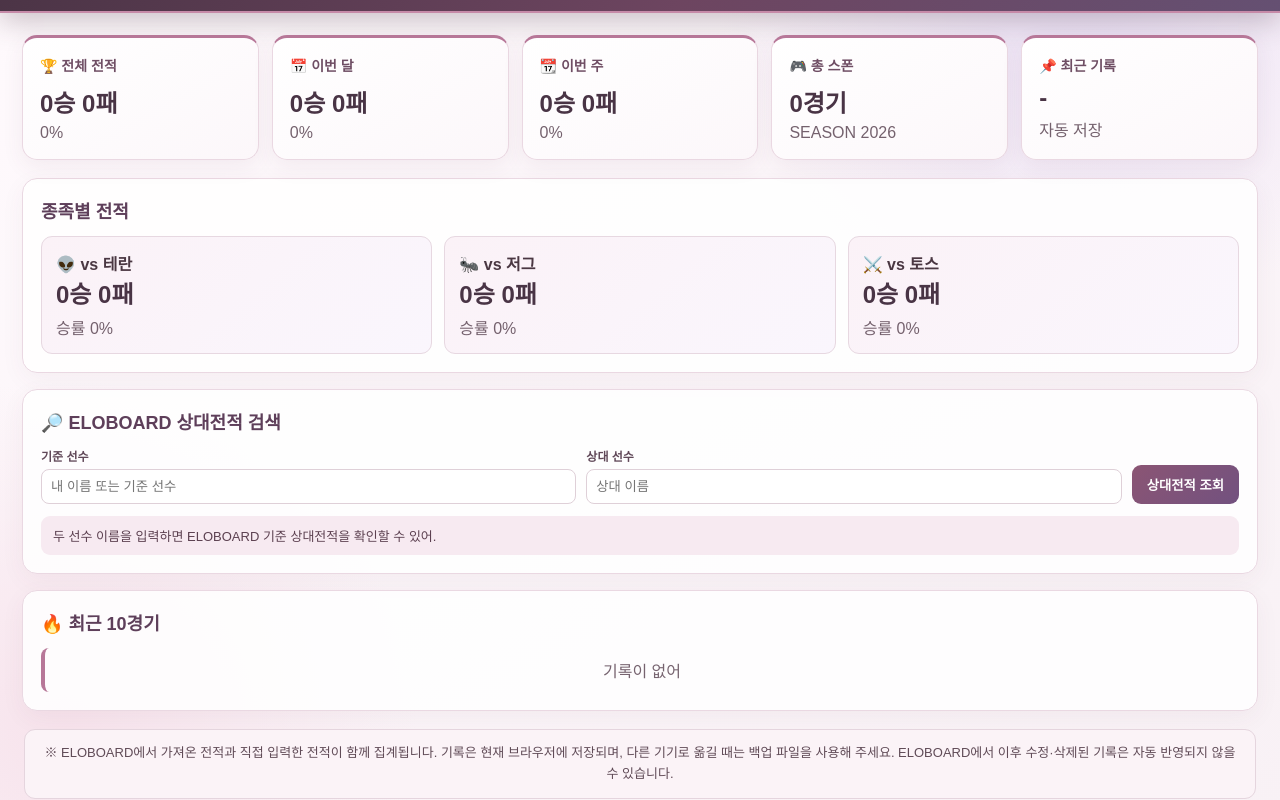
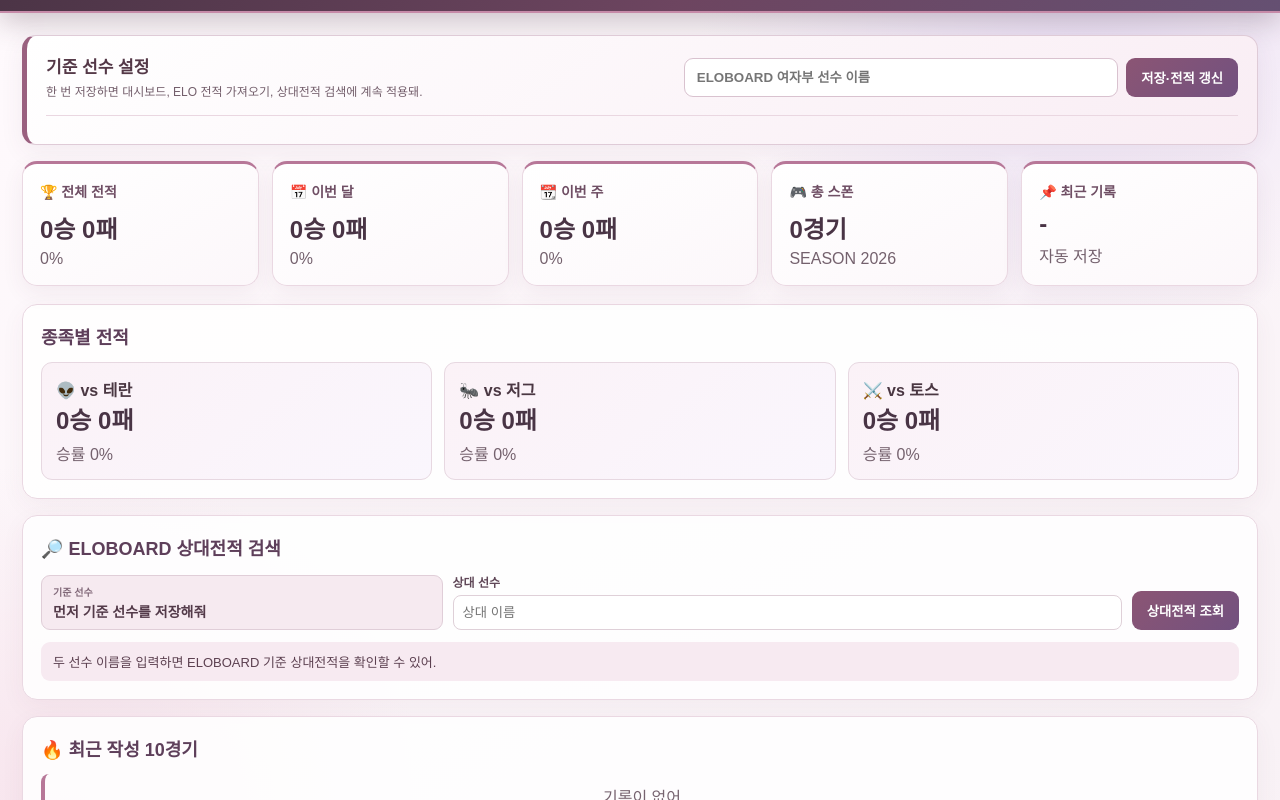
Before and after one commit to hanuri2000-svg/spwn-note, a plain HTML site: page index.html in a window 1280 px wide. Shown: the part 99-899 px from the top of the page. Drawn offline with Linux system fonts and the light colour scheme.

Commit message:
Add persistent base player dashboard

```diff
--- a/index.html
+++ b/index.html
@@ -142,6 +142,53 @@
         gap: 13px;
         margin-bottom: 18px;
       }
+      .player-setting {
+        display: grid;
+        grid-template-columns: minmax(220px, 1fr) minmax(320px, 0.9fr);
+        gap: 14px 22px;
+        align-items: center;
+        margin-bottom: 16px;
+        padding: 17px 19px;
+        border: 1px solid #dfcbd7;
+        border-left: 5px solid #9a607f;
+        border-radius: 14px;
+        background: linear-gradient(145deg, #fff, #f9edf4);
+        box-shadow: 0 7px 24px #633d5112;
+      }
+      .player-setting-copy strong {
+        display: block;
+        color: #543847;
+        font-size: 17px;
+      }
+      .player-setting-copy span {
+        display: block;
+        margin-top: 5px;
+        color: #735e6b;
+        font-size: 12px;
+        line-height: 1.5;
+      }
+      .player-setting-controls {
+        display: grid;
+        grid-template-columns: minmax(170px, 1fr) auto;
+        gap: 8px;
+      }
+      .player-setting-controls input {
+        width: 100%;
+        padding: 10px 12px;
+        border: 1px solid #d9c2cf;
+        border-radius: 9px;
+        background: #fff;
+        color: #483440;
+        font-weight: 800;
+      }
+      .player-setting-status {
+        grid-column: 1 / -1;
+        padding-top: 11px;
+        border-top: 1px solid #ead7e1;
+        color: #624656;
+        font-size: 13px;
+        font-weight: 700;
+      }
       .card {
         background: linear-gradient(150deg, #fff, #fcf7fa);
         border: 1px solid var(--line);
@@ -190,9 +237,28 @@
       }
       .rival-search {
         display: grid;
-        grid-template-columns: minmax(180px, 1fr) minmax(180px, 1fr) auto;
+        grid-template-columns: minmax(180px, 0.75fr) minmax(200px, 1.25fr) auto;
         gap: 10px;
         align-items: end;
+      }
+      .rival-base-chip {
+        min-height: 39px;
+        padding: 8px 11px;
+        border: 1px solid #e0ced8;
+        border-radius: 9px;
+        background: #f6eaf0;
+      }
+      .rival-base-chip span {
+        display: block;
+        color: #806878;
+        font-size: 10px;
+        font-weight: 800;
+      }
+      .rival-base-chip b {
+        display: block;
+        margin-top: 2px;
+        color: #533a49;
+        font-size: 14px;
       }
       .rival-search .btn {
         min-height: 39px;
@@ -473,7 +539,9 @@
         }
         .rival-search,
         .rival-scoreboard,
-        .rival-overall {
+        .rival-overall,
+        .player-setting,
+        .player-setting-controls {
           grid-template-columns: 1fr;
         }
         .rival-player,
@@ -589,7 +657,7 @@
     <header>
       <div class="brand">
         <div class="brandtext">
-          <h1>스폰노트 <span class="version-badge">v1.2.0</span></h1>
+          <h1>스폰노트 <span class="version-badge">v1.3.0</span></h1>
           <div class="brand-subtitle">STARCRAFT RECORD</div>
         </div>
       </div>
@@ -685,6 +753,24 @@
         }
       </style>
       <section id="dash">
+        <div class="player-setting">
+          <div class="player-setting-copy">
+            <strong>기준 선수 설정</strong>
+            <span>한 번 저장하면 대시보드, ELO 전적 가져오기, 상대전적 검색에 계속 적용돼.</span>
+          </div>
+          <div class="player-setting-controls">
+            <input
+              id="basePlayer"
+              maxlength="30"
+              placeholder="ELOBOARD 여자부 선수 이름"
+              onkeydown="if(event.key==='Enter') saveBasePlayer()"
+            />
+            <button id="basePlayerSaveButton" type="button" class="btn" onclick="saveBasePlayer()">
+              저장·전적 갱신
+            </button>
+          </div>
+          <div id="basePlayerStatus" class="player-setting-status" aria-live="polite"></div>
+        </div>
         <div class="cards" id="cards"></div>
         <div class="section">
           <h2>종족별 전적</h2>
@@ -693,15 +779,11 @@
         <div class="section">
           <h2>🔎 ELOBOARD 상대전적 검색</h2>
           <div class="rival-search">
-            <div class="field">
-              <label for="rivalPlayer">기준 선수</label>
-              <input
-                id="rivalPlayer"
-                maxlength="30"
-                placeholder="내 이름 또는 기준 선수"
-                onkeydown="if(event.key==='Enter') searchRival()"
-              />
+            <div class="rival-base-chip">
+              <span>기준 선수</span>
+              <b id="rivalBaseName">먼저 기준 선수를 저장해줘</b>
             </div>
+            <input id="rivalPlayer" type="hidden" />
             <div class="field">
               <label for="rivalOpponent">상대 선수</label>
               <input
@@ -719,14 +801,13 @@
           <div id="rivalResult" class="rival-result hidden"></div>
         </div>
         <div class="section">
-          <h2>🔥 최근 10경기</h2>
+          <h2>🔥 최근 작성 10경기</h2>
           <div class="recent" id="recent"></div>
         </div>
         <div class="notice">
-          ※ ELOBOARD에서 가져온 전적과 직접 입력한 전적이 함께 집계됩니다.
-          기록은 현재 브라우저에 저장되며, 다른 기기로 옮길 때는 백업 파일을
-          사용해 주세요. ELOBOARD에서 이후 수정·삭제된 기록은 자동 반영되지
-          않을 수 있습니다.
+          ※ 전체·월간·주간·종족별 통계는 기준 선수의 ELOBOARD 전체 공식전으로
+          표시됩니다. 최근 작성 목록과 스폰일지의 메모·느낀점·피드백은 현재
+          브라우저에 저장되며, 다른 기기로 옮길 때는 백업 파일을 사용해 주세요.
         </div>
       </section>
       <section id="log" class="hidden">
@@ -780,11 +861,12 @@
       <div class="modalhead"><h2>ELOBOARD 전적 가져오기</h2></div>
       <div class="elo-controls">
         <div class="field">
-          <label>선수 이름</label
+          <label>기준 선수</label
           ><input
             id="eloPlayer"
-            placeholder="ELOBOARD에 등록된 이름"
+            placeholder="대시보드에서 먼저 설정"
             maxlength="30"
+            readonly
           />
         </div>
         <div class="field">
```
